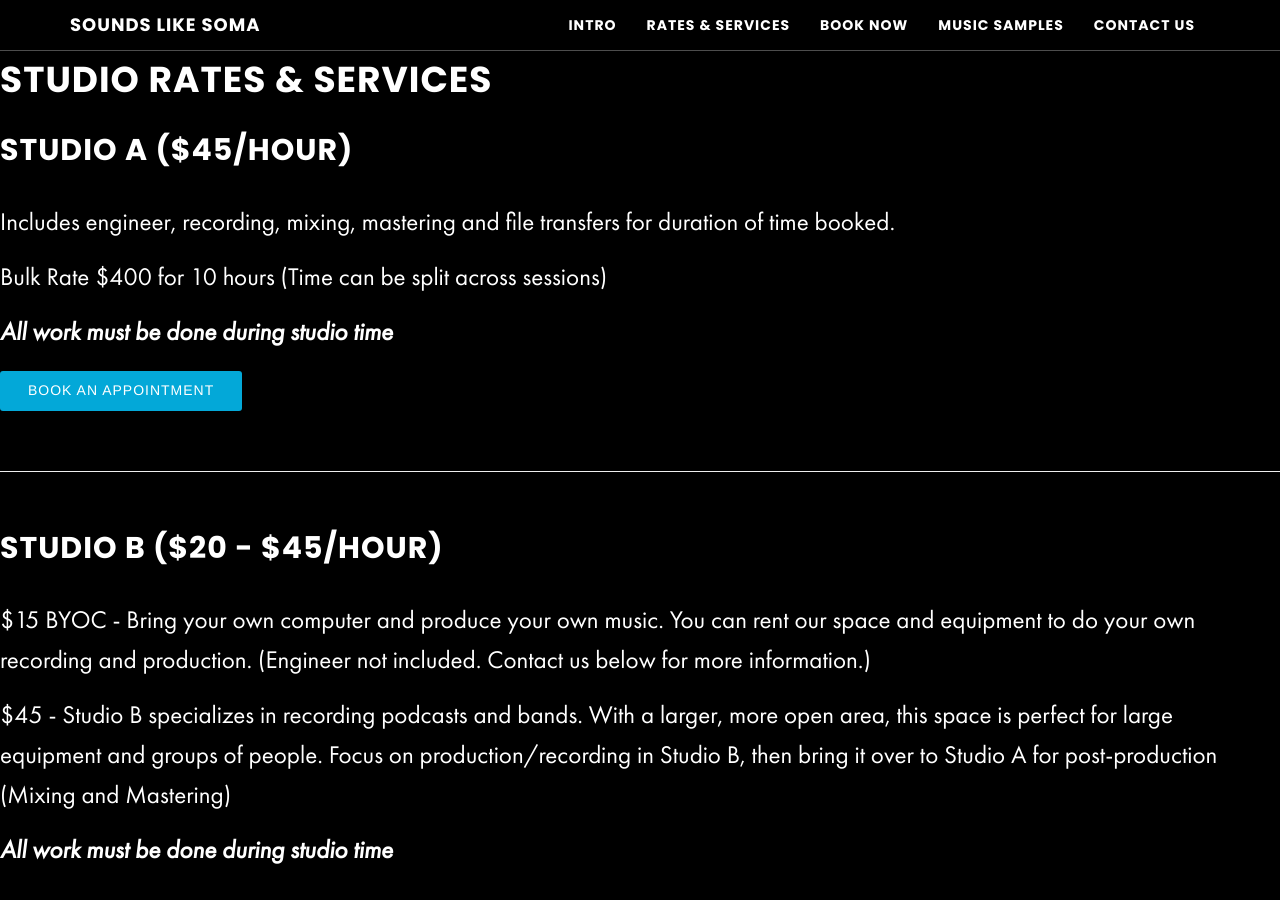
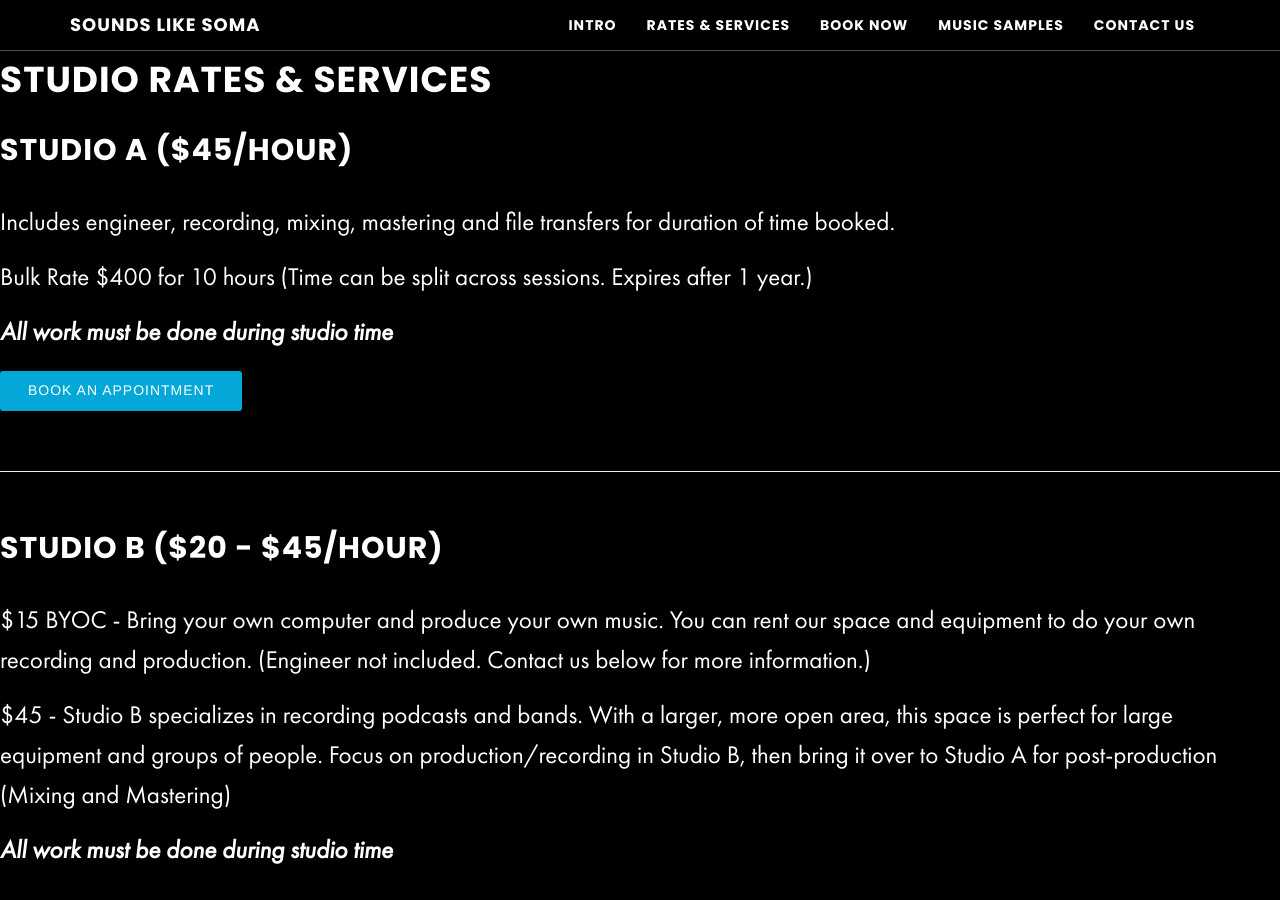
Before and after one commit to zackhanni/Soma-website-classic, a Jekyll site: the page built from _posts/2015-08-02-rates-services.md, in a window 1280 px wide and 900 px high, scrolled down 970 px. Built offline with Jekyll 4.4.1, drawn with Linux system fonts in a browser that asks for light colours; our own code applies the rules of GitHub Pages for plain Markdown files.

Commit message:
experation date on bulk time

```diff
--- a/_posts/2015-08-02-rates-services.md
+++ b/_posts/2015-08-02-rates-services.md
@@ -9,7 +9,7 @@ header_image: true
 
 Includes engineer, recording, mixing, mastering and file transfers for duration of time booked.
 
-Bulk Rate $400 for 10 hours (Time can be split across sessions)
+Bulk Rate $400 for 10 hours (Time can be split across sessions. Expires after 1 year.)
 
 **_All work must be done during studio time_**
 
```
